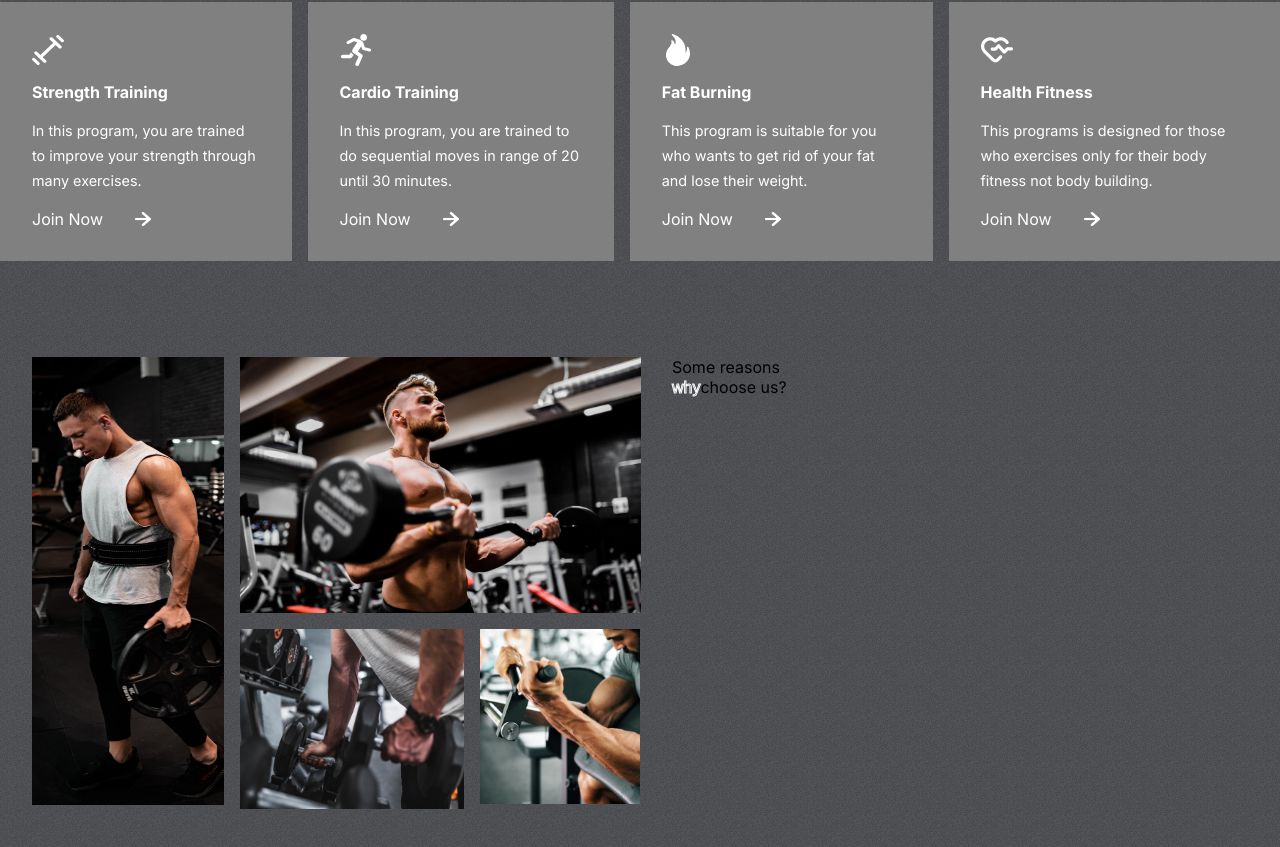
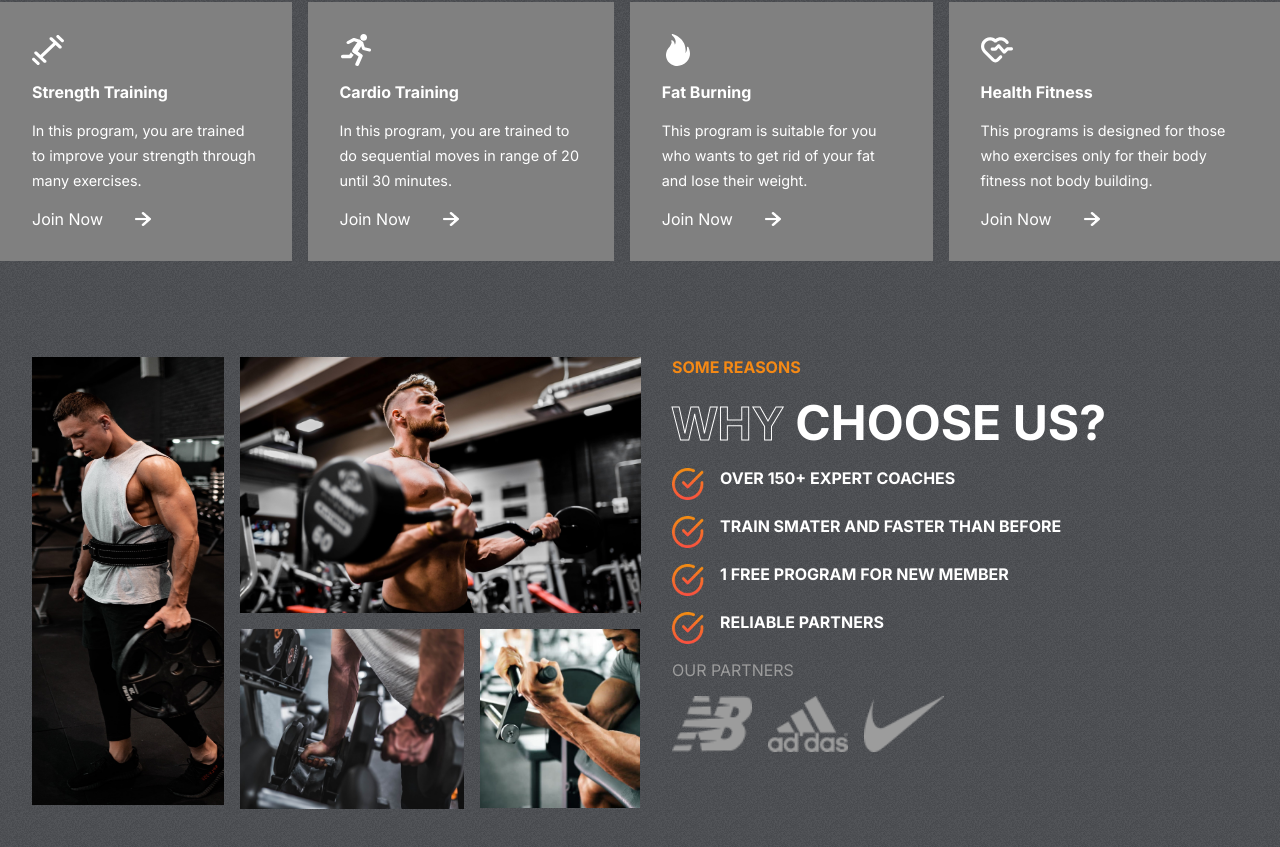
Before and after one commit to Ashen270/fitnessarena, a React (Create React App) app in the folder fitnessarena/: page / in a window 1280 px wide. Shown: the part 874-1721 px from the top of the page. Built offline with nearby package versions, Linux system fonts and the light colour scheme.

Commit message:
Resaons componet finished

```diff
--- a/fitnessarena/src/componets/Reasons/Reasons.css
+++ b/fitnessarena/src/componets/Reasons/Reasons.css
@@ -40,8 +40,50 @@
     width: 10rem;
     grid-row: 2;
     grid-column: 3/4;
+    height: 11.2rem;
 
 }
 .right-r{
     flex: 1 1 ;
+    text-transform: uppercase;
+    gap: 1rem;
+    display: flex;
+    flex-direction: column;
 }
+
+.right-r>span{
+    font-weight: bold;
+    color: var(--orange);
+}
+
+.right-r>div{
+    color: white;
+    font-size: 3rem;
+    font-weight: bold;
+}
+
+.details-r{
+    display: flex;
+    flex-direction: column;
+    gap: 1rem;
+}
+
+.details-r>div{
+    display: flex;
+    font-size: 1rem;
+    gap: 1rem;
+}
+
+.details-r>div>img{
+    width: 2rem;
+    height: 2rem;
+}
+
+.partners{
+    display: flex;
+    gap: 1rem;
+}
+
+.partners>img{
+    width: 5rem;
+}
--- a/fitnessarena/src/componets/Reasons/Reasons.jsx
+++ b/fitnessarena/src/componets/Reasons/Reasons.jsx
@@ -9,25 +9,59 @@
 import nike from "../../assets/nike.png"
 import tick from "../../assets/tick.png"
 
+/**
+ * Renders a section with reasons to choose a certain product or service.
+ * @returns {JSX.Element} The rendered section.
+ */
 const Reasons = () => {
   return (
-   <div className="Reasons" id='reasons'>
+    <div className="Reasons" id="reasons">
       <div className="left-r">
-        <img src={image1} alt=''/>
-        <img src={image2} alt=''/>
-        <img src={image3} alt=''/>
-        <img src={image4} alt=''/>
+        <img src={image1} alt="" />
+        <img src={image2} alt="" />
+        <img src={image3} alt="" />
+        <img src={image4} alt="" />
       </div>
       <div className="right-r">
         <span>Some reasons</span>
         <div>
-              <span className='stroke-text'>why</span>
-              <span>choose us?</span>
+          <span className="stroke-text">why</span>
+          <span> choose us?</span>
+        </div>
+
+        <div className='details-r'>
+          <div>
+            <img src={tick} alt="" />
+            <span>over 150+ expert coaches</span>
+          </div>
+          <div>
+            <img src={tick} alt="" />
+            <span>Train smater and faster than before</span>
+          </div>
+          <div>
+            <img src={tick} alt="" />
+            <span>1 FREE PROGRAM FOR NEW MEMBER</span>
+          </div>
+          <div>
+            <img src={tick} alt="" />
+            <span>RELIABLE PARTNERS</span>
+          </div>
+        </div>
+          <span
+            style={{
+                color: "var(--gray)",
+                fontWeight: "normal",
+            }}
+          > OUR PARTNERS
+          </span>
+          <div className='partners'>
+          <img src={nb} alt="" />
+          <img src={adidas} alt="" />
+          <img src={nike} alt="" />
           </div>
       </div>
     </div>
-
-  )
-}
+  );
+};
 
 export default Reasons
```
Lines whose indentation alone changed are shown as unchanged.
